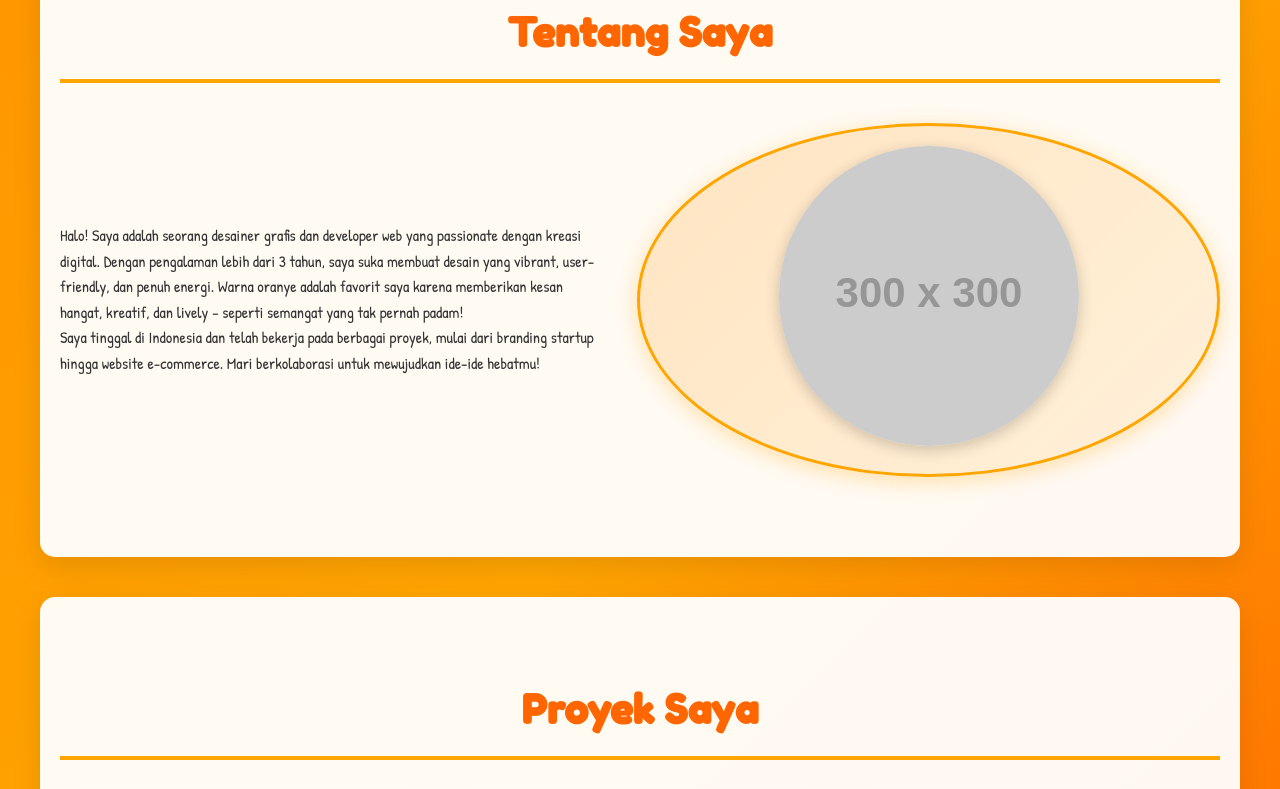
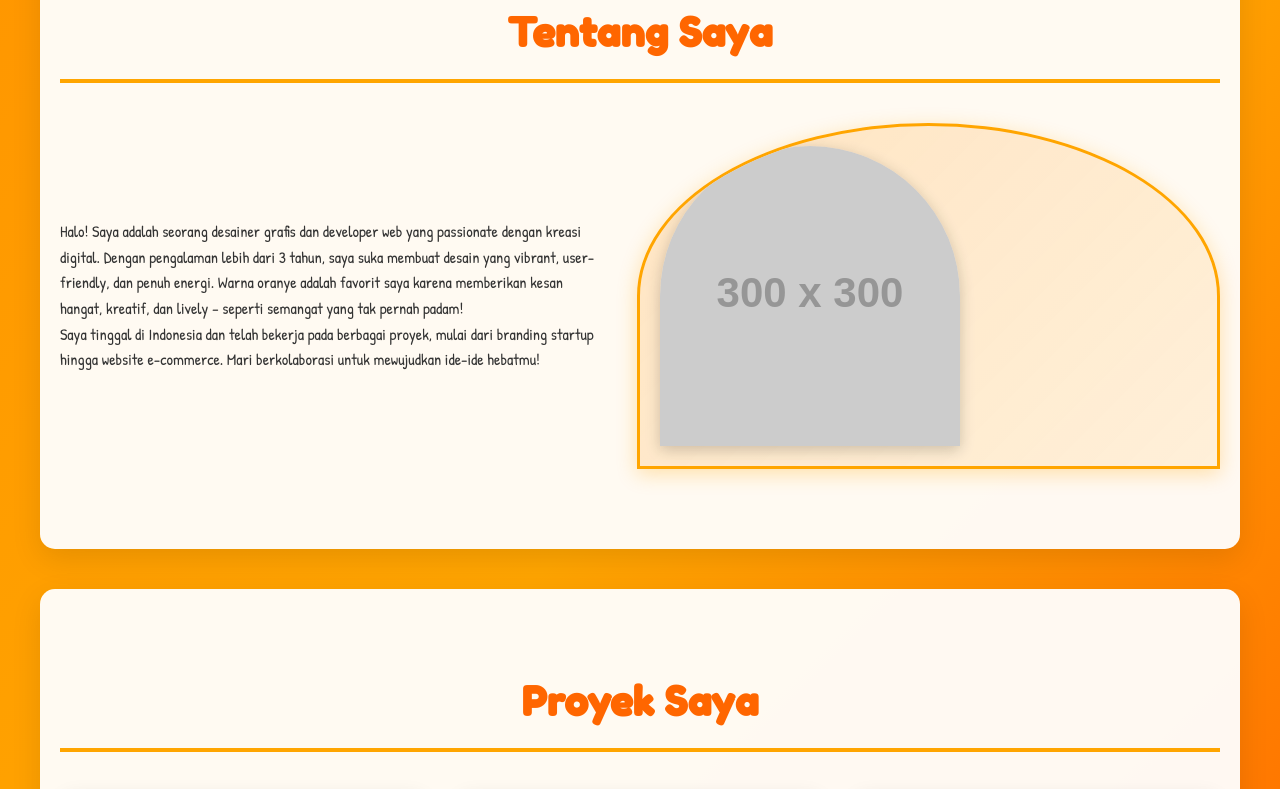
Before and after one commit to ItsLiyd/itsliyd.github.io, a plain HTML site: page index.html in a window 1280 px wide. Shown: the part 920-1709 px from the top of the page. Drawn offline with Linux system fonts and the light colour scheme; placeholder pictures from the web are drawn by us.

Commit message:
Update index.html

```diff
--- a/index.html
+++ b/index.html
@@ -141,19 +141,23 @@
             /* Background oranye ringan untuk container foto, mirip Canva */
             background: linear-gradient(135deg, rgba(255, 140, 0, 0.2), rgba(255, 165, 0, 0.1)); /* Oranye transparan */
             padding: 20px;
-            border-radius: 50%; /* Container bulat juga untuk efek integrated */
+            border-radius: 50% 50% 0 0; /* Container ikut 3/4 lingkaran untuk efek cut-off */
             border: 3px solid #FFA500; /* Border oranye tipis */
             box-shadow: 0 5px 20px rgba(255, 165, 0, 0.3); /* Shadow oranye lembut */
             transition: transform 0.3s;
+            position: relative;
+            overflow: hidden; /* Pastikan potongan rapi */
         }
         .about-image:hover {
             transform: scale(1.02); /* Lively effect pada container */
         }
         .profile-img {
-            width: 300px; /* Fixed size untuk bulat sempurna */
+            width: 300px; /* Fixed square untuk anti-gepeng */
             height: 300px;
-            border-radius: 50%; /* Bulat penuh (circle) */
-            object-fit: cover; /* Crop otomatis agar gak distorted */
+            border-radius: 50% 50% 0 0; /* 3/4 lingkaran: Bulat atas & kiri bawah, potong kanan bawah */
+            object-fit: cover; /* Crop center tanpa stretch/gepeng */
+            object-position: center; /* Fokus tengah (adjust ke 'center top' jika wajah di atas) */
+            display: block;
             box-shadow: 0 4px 15px rgba(0,0,0,0.2); /* Shadow dalam untuk pop */
         }
         /* Projects Grid mirip Canva: 3-column grid dengan card */
@@ -279,8 +283,8 @@
                 <p>Saya tinggal di Indonesia dan telah bekerja pada berbagai proyek, mulai dari branding startup hingga website e-commerce. Mari berkolaborasi untuk mewujudkan ide-ide hebatmu!</p>
             </div>
             <div class="about-image">
-                <img src="https://via.placeholder.com/300x300/FF8C00/FFFFFF?text=Profil+Kamu" alt="Foto Profil" class="profile-img">
-                <!-- Ganti src dengan URL foto aslimu (persegi ideal: 300x300px atau lebih) -->
+                <img src="https://via.placeholder.com/300x300/FF8C00/FFFFFF?text=Profil+Square" alt="Foto Profil" class="profile-img">
+                <!-- Ganti src dengan URL foto aslimu yang SQUARE (misalnya 400x400px) dari ImgBB -->
             </div>
         </div>
     </section>
@@ -327,7 +331,7 @@
     </footer>
 
     <script>
-        // Smooth scroll untuk navigasi, mirip interaksi Canva
+        // Smooth scroll untuk navigasi, mirip interaksi Canva (FIXED: Hapus double 'query')
         document.querySelectorAll('a[href^="#"]').forEach(anchor => {
             anchor.addEventListener('click', function (e) {
                 e.preventDefault();
@@ -338,9 +342,9 @@
             });
         });
 
-        // Tambah scroll effect untuk nav (opsional, agar lebih lively)
+        // Tambah scroll effect untuk nav (opsional, agar lebih lively) - FIXED
         window.addEventListener('scroll', () => {
-            const nav = document.query.querySelector('nav');
+            const nav = document.querySelector('nav');
             if (window.scrollY > 100) {
                 nav.style.background = 'rgba(255, 165, 0, 0.95)';
             } else {
```
